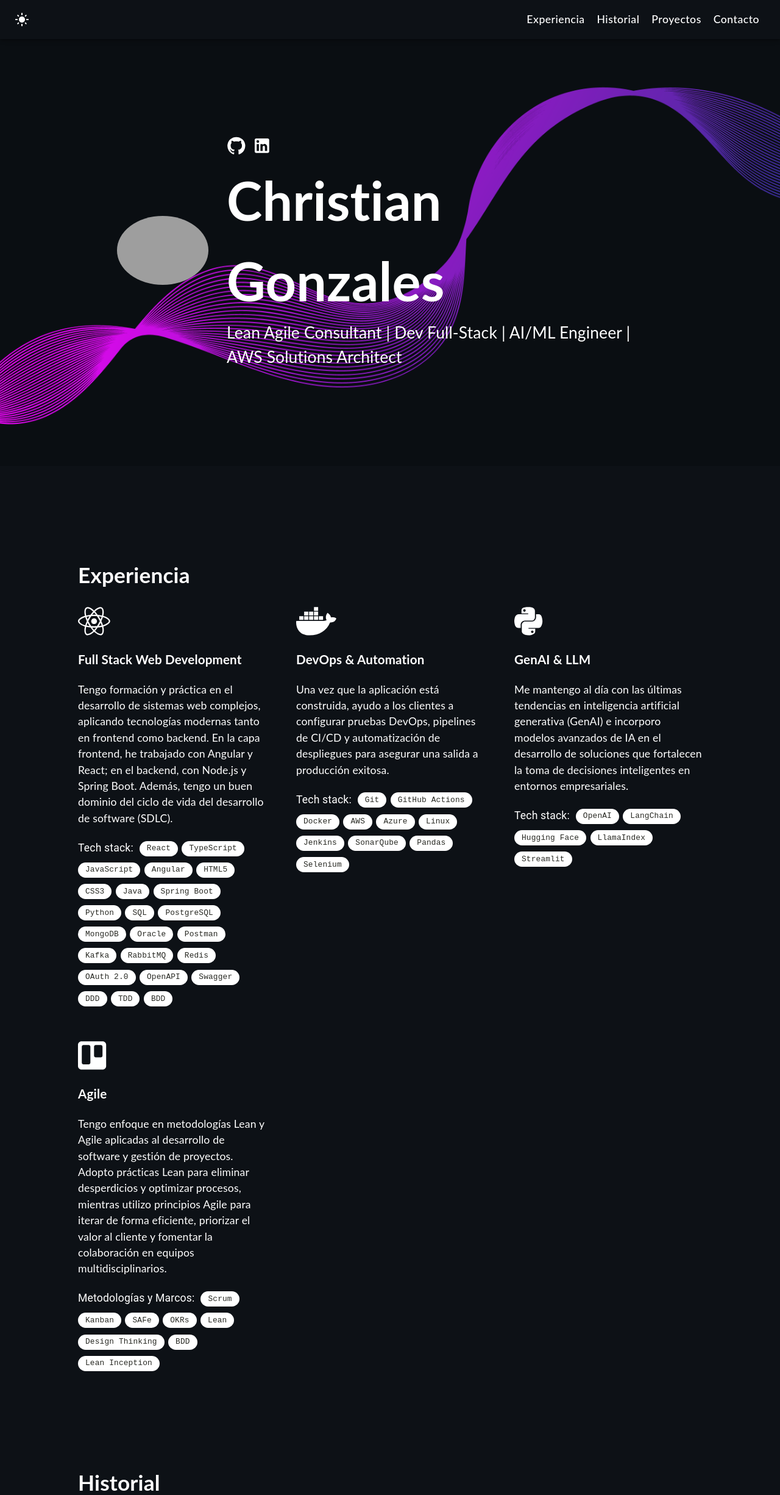
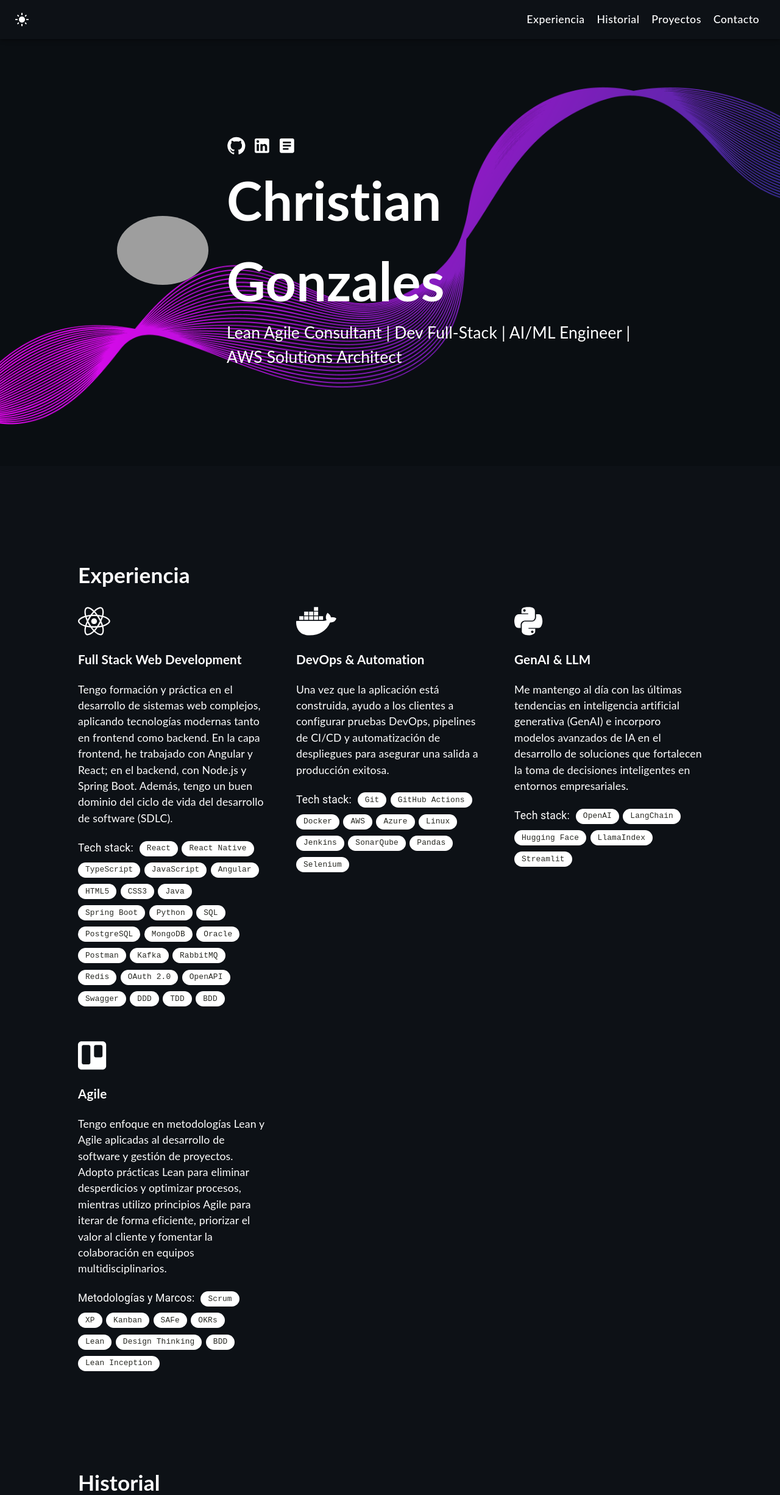
Before and after one commit to ckomiya/ckomiya.github.io, a React (Create React App) app: page / in a window 1280 px wide. Shown: the top 2451 px of the page at 61% size. Built offline with nearby package versions, Linux system fonts and the light colour scheme; grey boxes are pictures that could not be loaded.

Commit message:
opción e ícono de ver el blog

```diff
--- a/src/components/Expertise.tsx
+++ b/src/components/Expertise.tsx
@@ -7,6 +7,7 @@ import '../assets/styles/Expertise.scss';
 
 const labelsFirst = [
     "React",
+    "React Native",
     "TypeScript",
     "JavaScript",
     "Angular",
@@ -54,6 +55,7 @@ const labelsThird = [
 
 const labelsFourth = [
     "Scrum",
+    "XP",
     "Kanban",
     "SAFe",
     "OKRs",
--- a/src/components/Main.tsx
+++ b/src/components/Main.tsx
@@ -1,10 +1,10 @@
 import React from "react";
 import GitHubIcon from '@mui/icons-material/GitHub';
 import LinkedInIcon from '@mui/icons-material/LinkedIn';
+import ArticleIcon from '@mui/icons-material/Article'; // Icono genérico de artículo/blog
 import '../assets/styles/Main.scss';
 
 function Main() {
-
   return (
     <div className="container">
       <div className="about-section">
@@ -15,13 +15,18 @@ function Main() {
           <div className="social_icons">
             <a href="https://github.com/ckomiya" target="_blank" rel="noreferrer"><GitHubIcon/></a>
             <a href="https://www.linkedin.com/in/ckomiya/" target="_blank" rel="noreferrer"><LinkedInIcon/></a>
+            <a href="https://medium.com/@christian.komiya" target="_blank" rel="noreferrer">
+              <ArticleIcon fontSize="large" />
+            </a>
           </div>
           <h1>Christian Gonzales</h1>
-          <p>Lean Agile Consultant | Dev Full-Stack | AI/ML Engineer | AWS Solutions Architect </p>
-
+          <p>Lean Agile Consultant | Dev Full-Stack | AI/ML Engineer | AWS Solutions Architect</p>
           <div className="mobile_social_icons">
             <a href="https://github.com/ckomiya" target="_blank" rel="noreferrer"><GitHubIcon/></a>
             <a href="https://www.linkedin.com/in/ckomiya/" target="_blank" rel="noreferrer"><LinkedInIcon/></a>
+            <a href="https://medium.com/@christian.komiya" target="_blank" rel="noreferrer">
+              <ArticleIcon fontSize="large" />
+            </a>
           </div>
         </div>
       </div>
```
